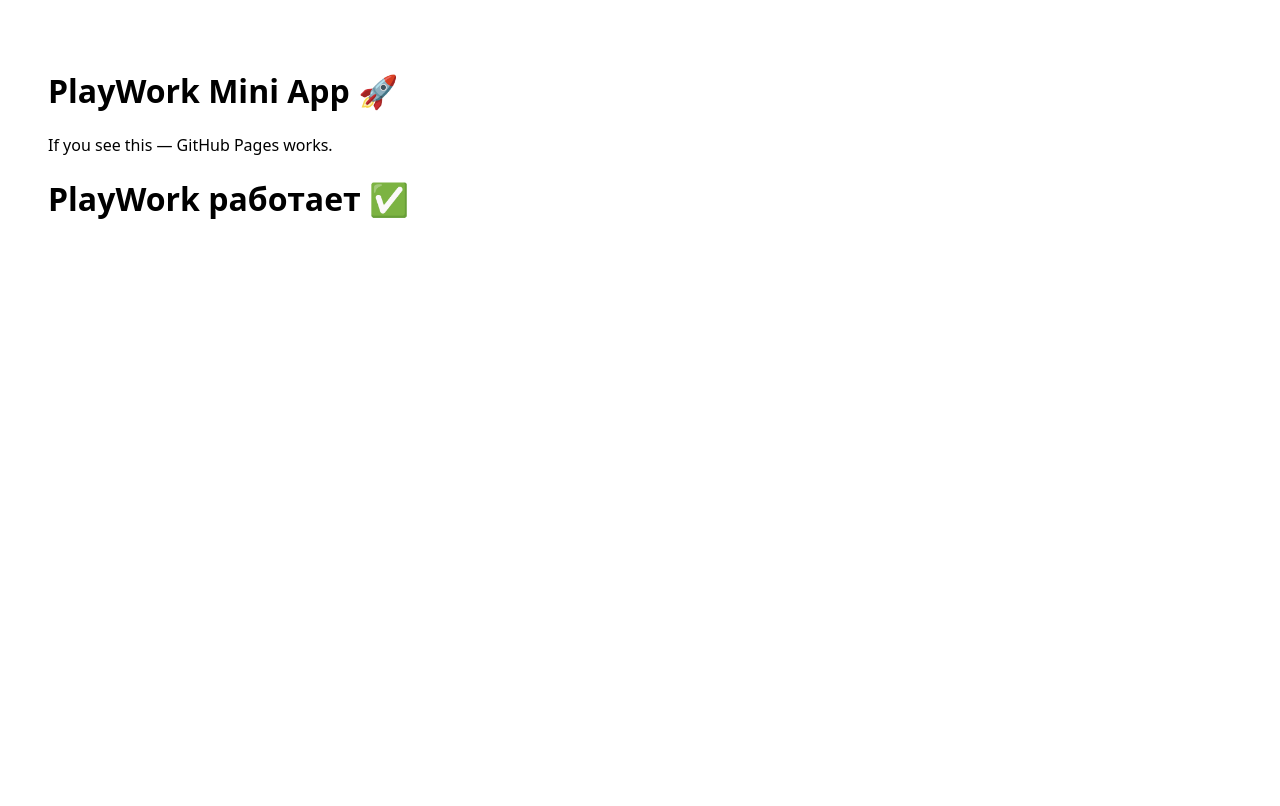
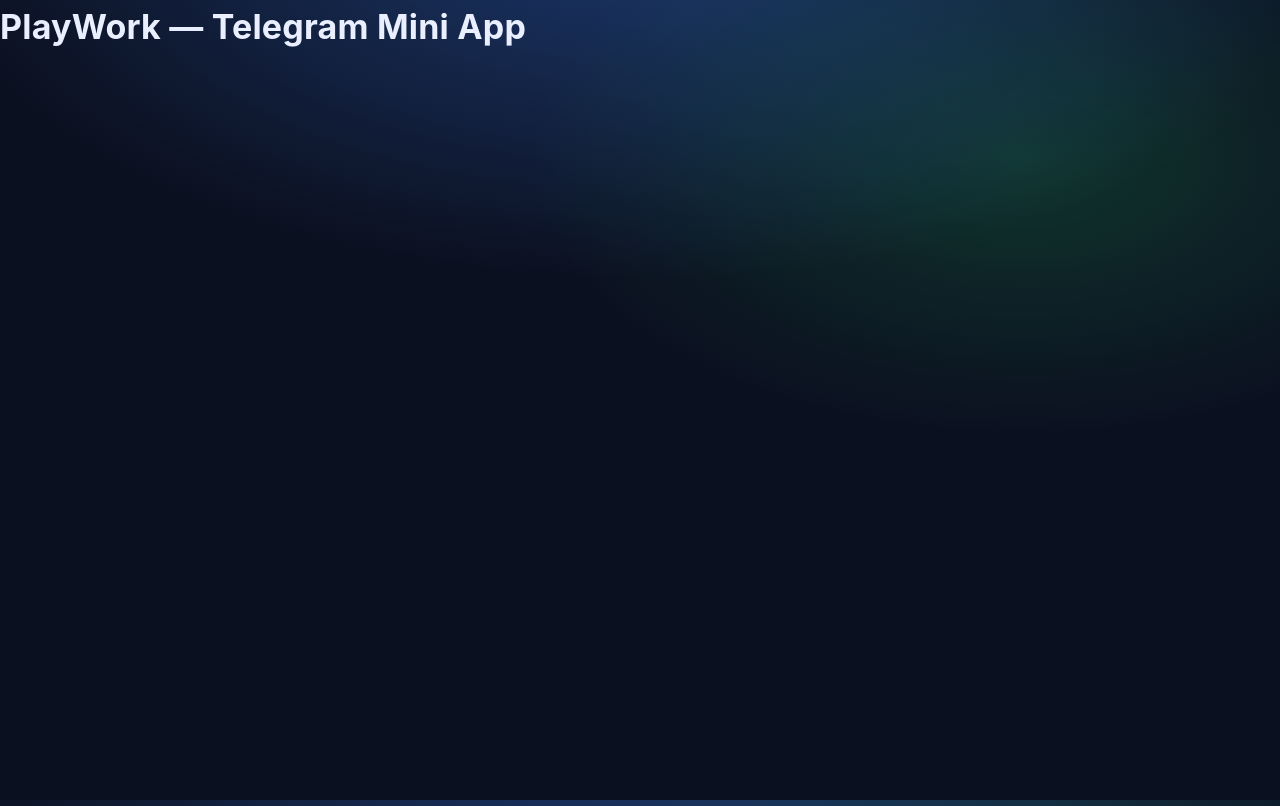
Before and after one commit to AbayAlimbayev10/playwork-miniapp, a plain HTML site: page docs/index.html in a window 1280 px wide. Drawn offline with Linux system fonts and the light colour scheme.

Commit message:
fix pages index and styles

```diff
--- a/docs/index.html
+++ b/docs/index.html
@@ -2,26 +2,13 @@
 <html lang="en">
 <head>
   <meta charset="UTF-8" />
-  <title>PlayWork Mini App</title>
-  <style>
-    body {
-      font-family: system-ui, -apple-system, BlinkMacSystemFont;
-      padding: 40px;
-    }
-  </style>
+  <title>PlayWork</title>
+  <link rel="stylesheet" href="style.css" />
 </head>
 <body>
-  <h1>PlayWork Mini App 🚀</h1>
-  <p>If you see this — GitHub Pages works.</p>
+
+  <h1>PlayWork — Telegram Mini App</h1>
+
+  <script src="app.js"></script>
 </body>
 </html>
-<!DOCTYPE html>
-<html>
-<head>
-  <meta charset="UTF-8">
-  <title>PlayWork</title>
-</head>
-<body>
-  <h1>PlayWork работает ✅</h1>
-</body>
-</html>
```
